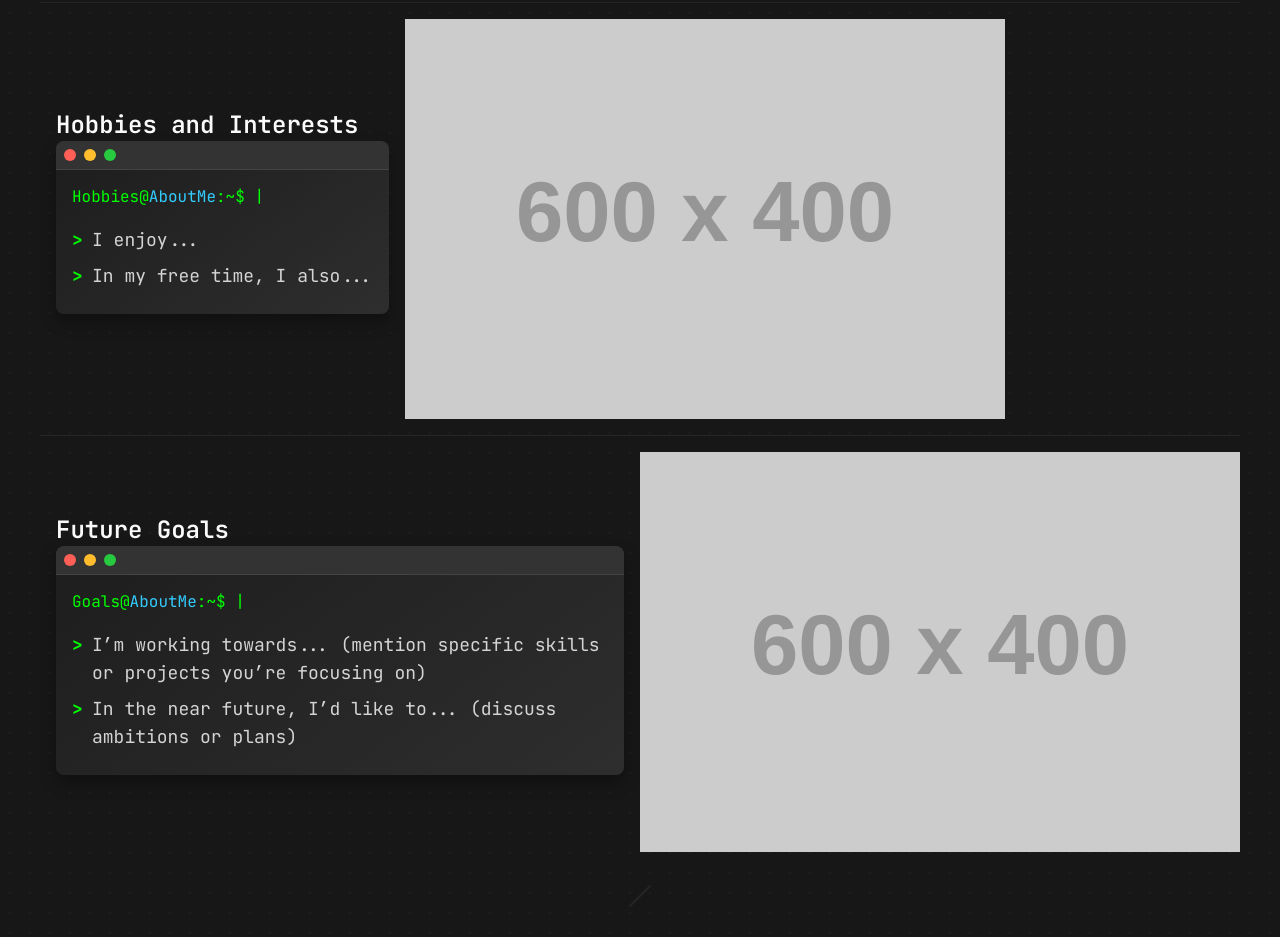
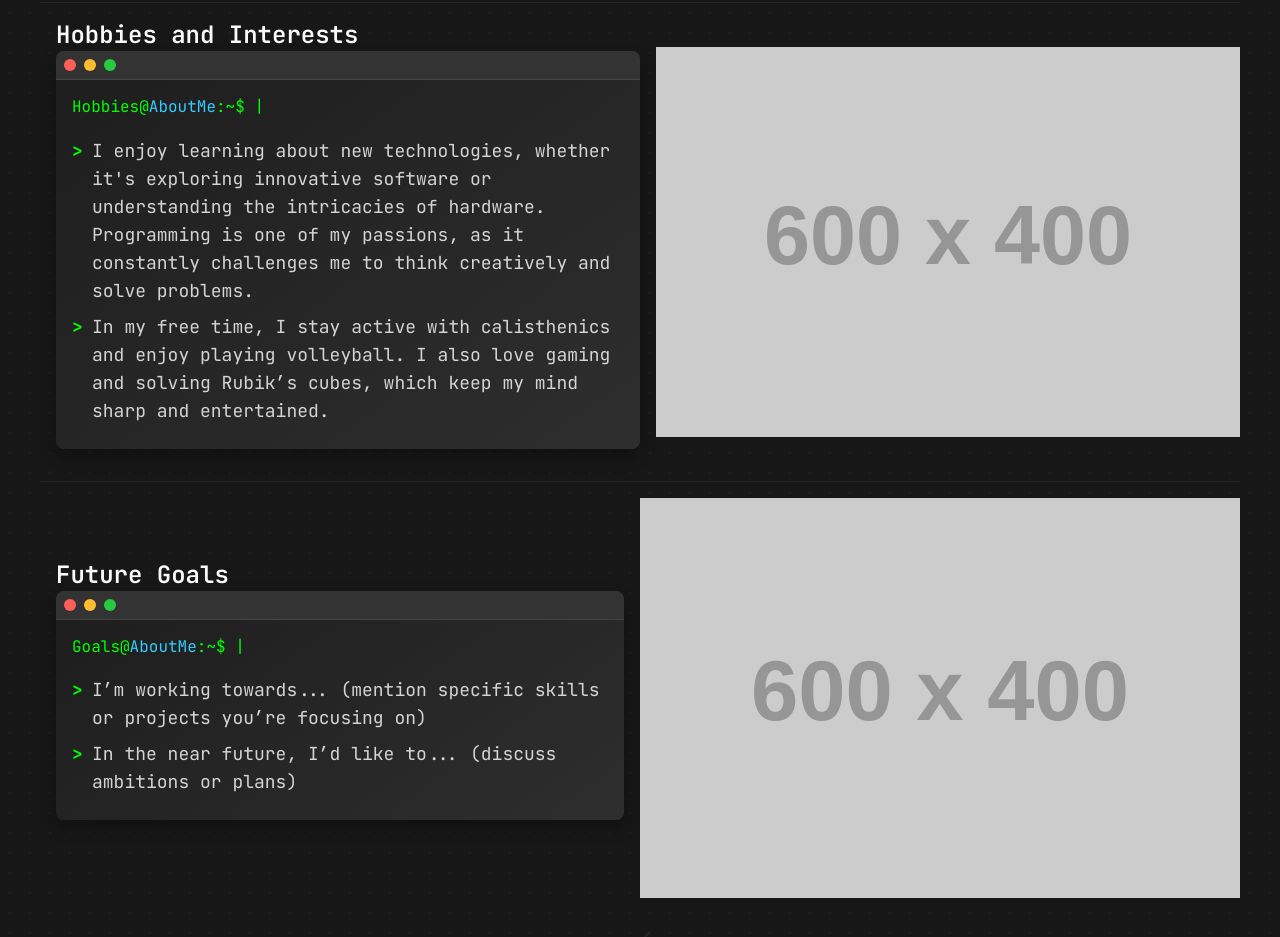
Before and after one commit to melodingo/melodingo.github.io, a website: page pages/About.html in a window 1280 px wide. Shown: the part 1217-2154 px from the top of the page. Drawn offline with nearby package versions, Linux system fonts and the light colour scheme; placeholder pictures from the web are drawn by us.

Commit message:
Update About.html

```diff
--- a/pages/About.html
+++ b/pages/About.html
@@ -286,8 +286,8 @@
                                 <span class="cursor">|</span>
                             </div>
                             <div class="text-lg space-y-2">
-                                <p>I enjoy... </p>
-                                <p>In my free time, I also...</p>
+                                <p>I enjoy learning about new technologies, whether it's exploring innovative software or understanding the intricacies of hardware. Programming is one of my passions, as it constantly challenges me to think creatively and solve problems.</p>
+                                <p>In my free time, I stay active with calisthenics and enjoy playing volleyball. I also love gaming and solving Rubik’s cubes, which keep my mind sharp and entertained.</p>
                             </div>
                         </div>
                     </div>
```
